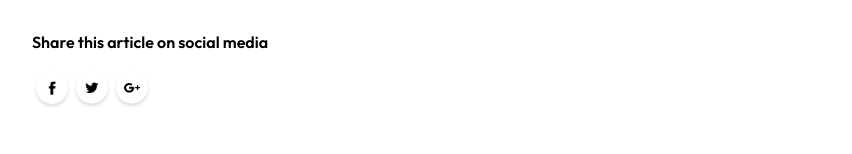
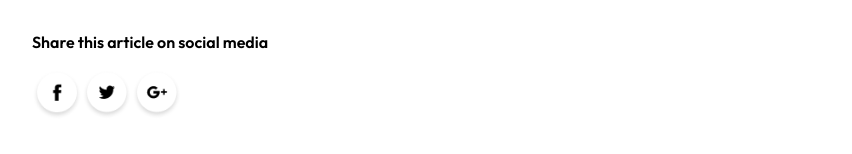
Before and after one commit to amirmvahed/blog-saya-skycraft, a Next.js app: page /blogs/1 in a window 1280 px wide. Shown: the part 1716-1870 px from the top of the page, without its empty margins (208-1060 px from the left). Built offline with nearby package versions, Linux system fonts and the light colour scheme.

Commit message:
ref: Refactored Socials and added new prop

```diff
--- a/components/Socials.tsx
+++ b/components/Socials.tsx
@@ -5,10 +5,14 @@ import {assets} from '@/assets/assets'
 
 const socials: string[] = [assets.facebook_icon, assets.twitter_icon, assets.googleplus_icon]
 
-export default function Socials() {
+interface SocialsProps {
+    width?: number
+}
+
+export default function Socials({width = 40}: SocialsProps) {
     return (
         <div className={'flex'}>
-            {socials.map((socialLogo:string) => <Image width={40} src={socialLogo}/>)}
+            {socials.map((socialLogo: string, index) => <Image key={index} width={width} src={socialLogo}/>)}
         </div>
     );
 }
```
